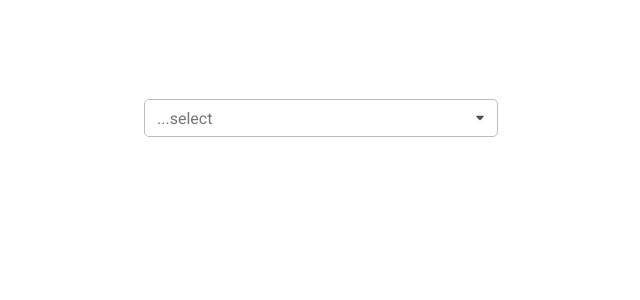
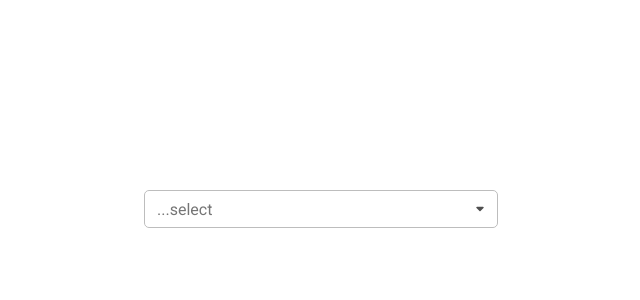
Before and after one commit to DmGog/select-component, a React (Vite) app: page / in a window 1280 px wide. Shown: the top 300 px of the page, without its empty margins (319-959 px from the left). Built offline with nearby package versions, Linux system fonts and the light colour scheme.

Commit message:
fix: fix portal

```diff
--- a/src/components/select/Select.tsx
+++ b/src/components/select/Select.tsx
@@ -13,7 +13,7 @@ type Props<T extends PrimitiveType> = {
   placeholder?: string;
 };
 
-export const Select = <T extends PrimitiveType>({ options, value, onChange, isPortal = false, placeholder = '...select' }: Props<T>) => {
+export const Select = <T extends PrimitiveType>({ options, value, onChange, isPortal = true, placeholder = '...select' }: Props<T>) => {
   const {
     handleSelect,
     handleInputChange,
@@ -30,8 +30,14 @@ export const Select = <T extends PrimitiveType>({ options, value, onChange, isPo
     dropdownRef,
   } = useSelect(options, onChange, value);
 
-  return (
-    <div className={s.selectContainer} ref={selectRef} aria-expanded={isOpen} tabIndex={0} onKeyDown={onKeyDown}>
+  const selectContent = (
+    <div
+      className={`${s.selectContainer} ${isPortal ? s.selectContainerPortal : ''}`}
+      ref={selectRef}
+      aria-expanded={isOpen}
+      tabIndex={0}
+      onKeyDown={onKeyDown}
+    >
       <div
         className={s.selectInput}
         onClick={() => {
@@ -46,22 +52,7 @@ export const Select = <T extends PrimitiveType>({ options, value, onChange, isPo
           <Icon />
         </div>
       </div>
-      {isOpen &&
-        (isPortal ? (
-          createPortal(
-            <MemoizedDropdown
-              value={value}
-              filteredOptions={filteredOptions}
-              isOpen={isOpen}
-              handleSelect={handleSelect}
-              highlightIndex={highlightIndex}
-              selectedIndex={selectedIndex}
-              isKeyboardNavigation={isKeyboardNavigation}
-              dropdownRef={dropdownRef}
-            />,
-            document.body,
-          )
-        ) : (
+      {isOpen && (
         <MemoizedDropdown
           value={value}
           filteredOptions={filteredOptions}
@@ -72,7 +63,12 @@ export const Select = <T extends PrimitiveType>({ options, value, onChange, isPo
           isKeyboardNavigation={isKeyboardNavigation}
           dropdownRef={dropdownRef}
         />
-        ))}
+      )}
     </div>
   );
+
+  if (isPortal) {
+    return createPortal(selectContent, document.body);
+  }
+  return selectContent;
 };
--- a/src/components/select/styles/select.module.css
+++ b/src/components/select/styles/select.module.css
@@ -7,6 +7,17 @@
 
     border-radius: 4px;
     outline: 1px solid var(--color-border-default);
+}
+
+.selectContainerPortal{
+    position: fixed;
+    z-index: 100;
+    top: 25%;
+    left: 50%;
+    transform: translate(-50%, -25%);
+
+    width: 352px;
+    max-width: 100%;
 }
 
 .selectInput {
```
Lines whose indentation alone changed are shown as unchanged.
